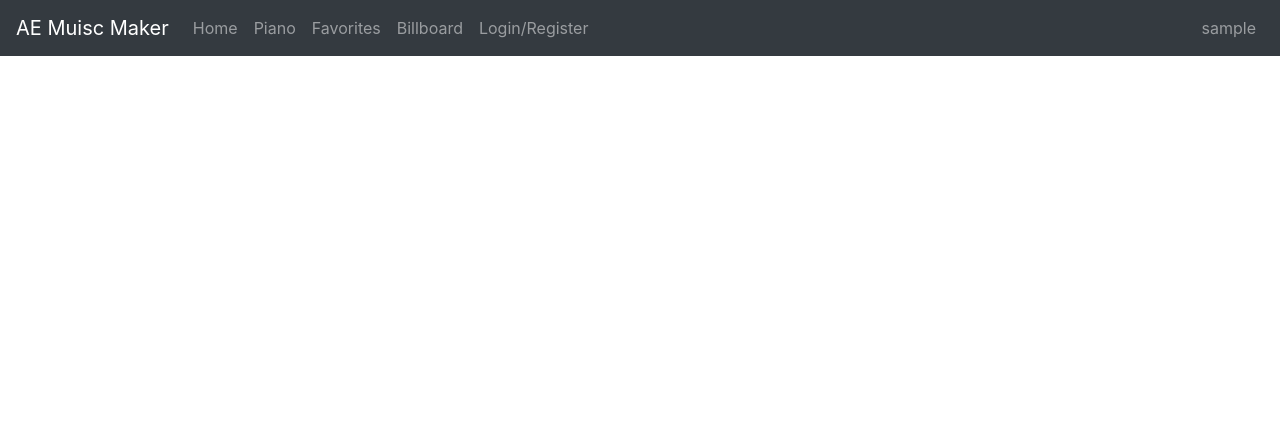
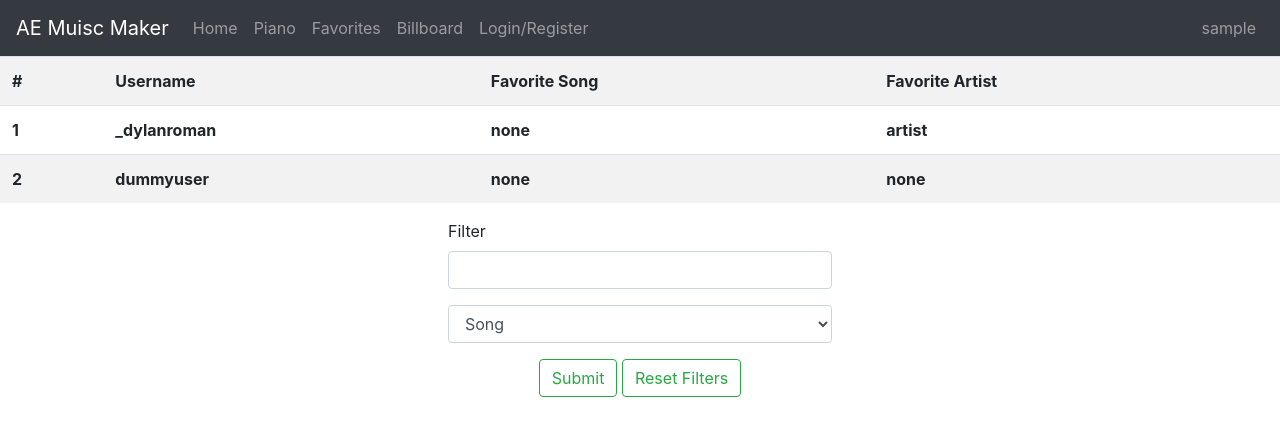
Before and after one commit to 4DISEASE/anteaters-repo, a Flask app: page /favorites in a window 1280 px wide. Shown: the top 436 px of the page. Run offline with Flask 2, Linux system fonts and the light colour scheme; the visitor is signed in with stand-in values (Sample User, id 1); data comes from the database, SQL or seed files in the repository; lists and menus that the app fills with data are empty; parts of the project's set-up code (start-up, migrations or seed data) failed here and were passed over; some libraries are stand-ins or nearby versions.

Commit message:
added favorite songs table and filter function

```diff
--- /dev/null
+++ b/bulkofproject/filter.py
@@ -0,0 +1,32 @@
+from bulkofproject.models import maindb
+
+def query(key):
+    #empty list
+    list = []
+
+    #query database
+    dbdict = maindb.query.all()
+    #create dictionary for every user
+    for entry in dbdict:
+        entry = {'user':entry.username, 'song':entry.song, 'artist':entry.artist}
+        #add dictionary to dict list
+        list.append(entry)
+
+    #turn list into dictionary
+    dictionary = {key:list}
+    return dictionary
+
+def filter(dictionary, key, category, filter):
+    #turn dictionary into a list
+    dblist = dictionary[key]
+    #empty list
+    filtered = []
+
+    #filter list
+    for entry in dblist:
+        if entry[category] == filter:
+            filtered.append(entry)
+
+    #make dictionary of new list
+    filterdict = {key:filtered}
+    return filterdict
--- a/bulkofproject/routes.py
+++ b/bulkofproject/routes.py
@@ -4,7 +4,11 @@
 from bulkofproject import app, db
 ##import api
 import bulkofproject.billboardAPI as billboardAPI
-from bulkofproject.models import database
+#import models
+from bulkofproject.models import maindb
+#import filter
+from bulkofproject.filter import query as dbquery
+from bulkofproject.filter import filter as dbfilter
 
 #app routes
 ##create user
@@ -15,7 +19,7 @@
         usr = request.form.get('username')
         pw = request.form.get('password')
         #commit username and password to database
-        dbcommit = database(username = usr, password = pw, song = "none", artist = "artist")
+        dbcommit = maindb(username = usr, password = pw, song = "none", artist = "none")
         db.session.add(dbcommit)
         db.session.commit()
         flash("New account successfully created")
@@ -30,7 +34,7 @@
 def login():
     if request.method == 'POST':
         #query database and set up session
-        users = database.query.all()
+        users = maindb.query.all()
         session.pop('user_id', None)
         session.permanent = True
 
@@ -69,6 +73,9 @@
 @app.route('/user', methods = ["GET", "POST"])
 def user():
     if 'user' in session:
+
+
+        #user variable for navbar
         user = session['user']
         return render_template('user.html', user = user, insession = True)
     else:
@@ -95,13 +102,42 @@
         return redirect(url_for('login'))
 
 ##favorite song/artist
-@app.route('/favorites')
+@app.route('/favorites', methods = ["GET", "POST"])
 def favorites():
     if 'user' in session:
-        user = session['user']
-        return render_template('favorites.html', user = user, insession = True)
+        #filter route
+        if request.method == "POST":
+            #query database
+            key = 'key'
+            dbdict = dbquery(key)
+
+            #get front end input
+            category = str(request.form['category'])
+            filter = str(request.form['filter'])
+
+            #filter
+            filtered = dbfilter(dbdict, key, category, filter)
+
+            output = filtered[key]
+
+            #navbar and render
+            user = session['user']
+            return render_template('favorites.html',user = user, insession = True, output = output)
+
+        else:
+            #query database
+            key = 'entry'
+            dbdict = dbquery(key)
+
+            #output
+            output = dbdict[key]
+
+            #navbar and render
+            user = session['user']
+            return render_template('favorites.html', user = user, insession = True, output = output)
     else:
-        return render_template('favorites.html', insession = False)
+        flash("Log in to access this function")
+        return redirect(url_for('login'))
 
 ##billboard
 @app.route('/billboard')
--- a/bulkofproject/templates/base.html
+++ b/bulkofproject/templates/base.html
@@ -5,10 +5,6 @@
     <title>base</title>
     <!-- initialize bootstrap -->
     <link rel="stylesheet" href = "https://stackpath.bootstrapcdn.com/bootstrap/4.5.2/css/bootstrap.min.css" integrity = "sha384-JcKb8q3iqJ61gNV9KGb8thSsNjpSL0n8PARn9HuZOnIxN0hoP+VmmDGMN5t9UJ0Z" crossorigin = "anonymous">
-    <!-- style -->
-    <style>
-
-    </style>
 </head>
 <body>
     <nav class = "navbar navbar-expand navbar-dark bg-dark">
--- a/bulkofproject/templates/favorites.html
+++ b/bulkofproject/templates/favorites.html
@@ -3,14 +3,57 @@
 <head>
     <meta charset="UTF-8">
     <title>Favorites</title>
+    <!-- initialize bootstrap -->
+    <link rel="stylesheet" href = "https://stackpath.bootstrapcdn.com/bootstrap/4.5.2/css/bootstrap.min.css" integrity = "sha384-JcKb8q3iqJ61gNV9KGb8thSsNjpSL0n8PARn9HuZOnIxN0hoP+VmmDGMN5t9UJ0Z" crossorigin = "anonymous">
+    <style>
+        .ff {
+        width: 30%;
+        margin: auto;
+        }
+    </style>
 </head>
 <body>
 {% extends "base.html" %}
 
 {% block content %}
-    {% for item in values %}
-    <p></p>
+<table class="table table-striped">
+    <!-- header -->
+    <tr>
+        <th>#</th>
+        <th>Username</th>
+        <th>Favorite Song</th>
+        <th>Favorite Artist</th>
+    </tr>
+
+    <!-- body -->
+    {% for entry in output %}
+    <tr>
+        <th>{{ (output.index(entry) + 1) }}</th>
+        <th>{{ entry['user'] }}</th>
+        <th>{{ entry['song'] }}</th>
+        <th>{{ entry['artist'] }}</th>
+    </tr>
     {% endfor %}
+</table>
+
+<form action="#" method = "post" class="ff">
+    <div class="form-group">
+        <label for="filter">Filter</label>
+        <input type="text" name="filter" id="filter" class="form-control">
+    </div>
+    <div class="form-group">
+        <select name="category" id="category" class="form-control">
+            <option value="song">Song</option>
+            <option value="artist">Artist</option>
+        </select>
+    </div>
+    <div class="text-center">
+        <button type="submit" class="btn btn-outline-success">Submit</button>
+        <a href="/favorites">
+            <button type="button" class="btn btn-outline-success">Reset Filters</button>
+        </a>
+    </div>
+</form>
 {% endblock %}
 </body>
 </html>
--- a/run.py
+++ b/run.py
@@ -1,6 +1,6 @@
 #import from __init__.py file
 from bulkofproject import app
 
+#run project
 if __name__ == '__main__':
-    db.create_all()
     app.run(debug = True, port = 8080)
```
Also changed, not shown: bulkofproject/models.py (+4 -4 lines), bulkofproject/database.db.
